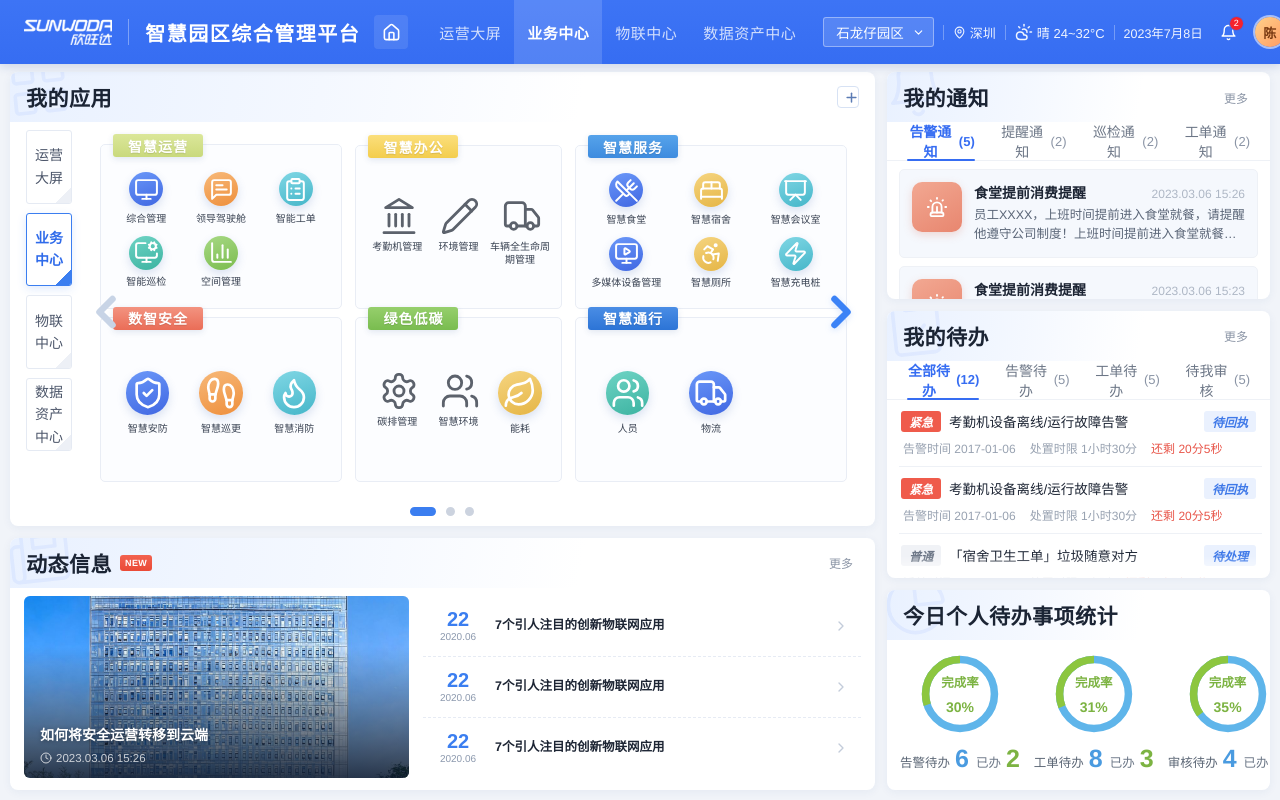
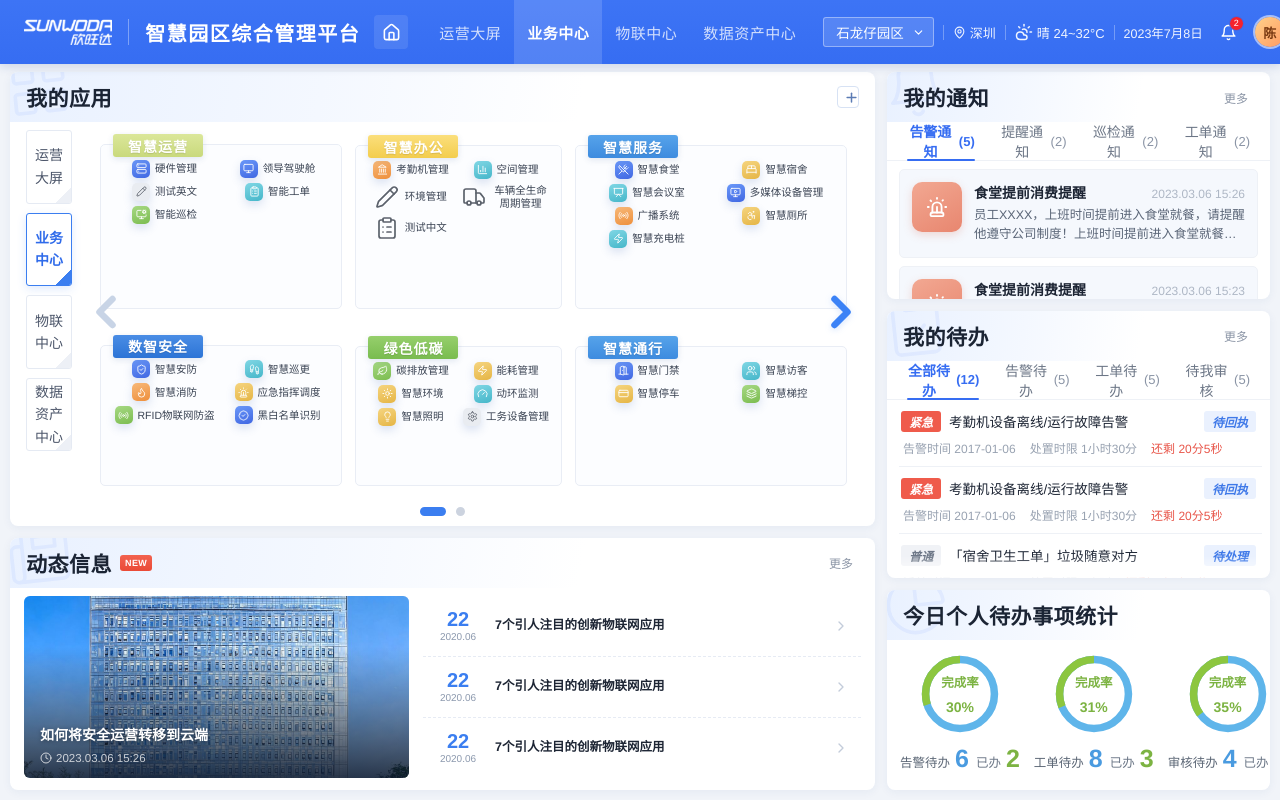
Before and after one commit to jeremyli1990228/xinwangda, a React (Vite) app: page / in a window 1280 px wide. Shown: the top 800 px of the page. Built offline with nearby package versions, Linux system fonts and the light colour scheme.

Commit message:
feat: sync home app content for all four categories
Align screen/biz/iot/data categories with design; add compact layout for dense groups.

```diff
--- a/src/components/MyApps.css
+++ b/src/components/MyApps.css
@@ -184,6 +184,12 @@
 .apps-page--grid .app-group {
   position: relative;
   min-height: 0;
+}
+
+/* 单分组页（物联中心、人脸识别等）占满整页 */
+.apps-page--grid .app-group:only-child {
+  grid-column: 1 / -1;
+  grid-row: 1 / -1;
 }
 
 .app-group__label {
@@ -410,3 +416,40 @@
   border-radius: 5px;
   background: #3b7ef0;
 }
+
+/* 高密度分组：图标与名称同行排布，避免卡片较小时文字与图标重叠 */
+.app-group.is-compact .app-group__grid {
+  column-gap: 6px;
+  row-gap: 1px;
+  align-content: start;
+}
+
+.app-group.is-compact .app-item {
+  flex-direction: row;
+  align-items: center;
+  justify-content: flex-start;
+  gap: 5px;
+  min-height: 0;
+}
+
+.app-group.is-compact .app-item__ico {
+  flex: none;
+  width: 18px;
+  height: 18px;
+  border-radius: 5px;
+}
+
+.app-group.is-compact .app-item__ico svg {
+  width: 11px;
+  height: 11px;
+}
+
+.app-group.is-compact .app-item__name {
+  max-width: none;
+  font-size: 10.5px;
+  line-height: 1.25;
+  white-space: normal;
+  overflow: visible;
+  text-overflow: clip;
+  word-break: break-all;
+}
--- a/src/components/MyApps.tsx
+++ b/src/components/MyApps.tsx
@@ -58,7 +58,7 @@ function GroupCard({ group, useArea }: { group: AppGroup; useArea: boolean }) {
       <span className={`app-group__label tone-${group.tone}`}>{group.title}</span>
       <div
         className="app-group__grid"
-        style={{ gridTemplateColumns: `repeat(${group.cols}, minmax(0, 1fr))` }}
+        style={{ gridTemplateColumns: `repeat(${group.compact ? 2 : group.cols}, minmax(0, 1fr))` }}
       >
         {group.apps.map((app) => (
           <AppButton key={app.id} app={app} compact={group.compact} roomy={roomy} />
--- a/src/data/apps.ts
+++ b/src/data/apps.ts
@@ -31,7 +31,122 @@ export interface AppCategory {
   pages: AppPage[]
 }
 
-/* 首页核心马赛克布局，百分比坐标严格对齐设计稿 */
+/* 运营大屏：按设计稿分为安全、通行、能源、设备、办公、生产、场景/系统/资源/数据管理 */
+const screenPage1: AppPage = {
+  id: 'screen-1',
+  layout: 'grid',
+  groups: [
+    {
+      id: 's-safety',
+      title: '安全',
+      tone: 'lime',
+      cols: 2,
+      apps: [
+        { id: 's1', name: '安防', icon: 'shield', tone: 'blue' },
+        { id: 's2', name: '消防', icon: 'flame', tone: 'orange' },
+        { id: 's3', name: '巡更', icon: 'footprints', tone: 'teal' },
+        { id: 's4', name: '应急', icon: 'siren', tone: 'gold' }
+      ]
+    },
+    {
+      id: 's-pass',
+      title: '通行',
+      tone: 'yellow',
+      cols: 2,
+      apps: [
+        { id: 's5', name: '人员', icon: 'users', tone: 'blue' },
+        { id: 's6', name: '车辆', icon: 'truck', tone: 'teal' },
+        { id: 's7', name: '物流', icon: 'bus', tone: 'orange' }
+      ]
+    },
+    {
+      id: 's-energy',
+      title: '能源',
+      tone: 'green',
+      cols: 2,
+      apps: [
+        { id: 's8', name: '碳排放', icon: 'leaf', tone: 'green' },
+        { id: 's9', name: '能耗', icon: 'zap', tone: 'gold' }
+      ]
+    },
+    {
+      id: 's-device',
+      title: '设备',
+      tone: 'blue',
+      cols: 3,
+      apps: [
+        { id: 's10', name: '冷源', icon: 'waves', tone: 'teal' },
+        { id: 's11', name: '工艺气体', icon: 'gauge', tone: 'orange' },
+        { id: 's12', name: '配电', icon: 'plug', tone: 'gold' },
+        { id: 's13', name: '给排水', icon: 'droplets', tone: 'blue' },
+        { id: 's14', name: '电梯', icon: 'layers', tone: 'green' },
+        { id: 's15', name: '照明', icon: 'lightbulb', tone: 'gold' }
+      ]
+    },
+    {
+      id: 's-office',
+      title: '办公',
+      tone: 'royal',
+      cols: 2,
+      apps: [
+        { id: 's16', name: '环境', icon: 'sun', tone: 'gold' },
+        { id: 's17', name: '会议室', icon: 'presentation', tone: 'blue' },
+        { id: 's18', name: '服务', icon: 'phone', tone: 'teal' }
+      ]
+    },
+    {
+      id: 's-produce',
+      title: '生产',
+      tone: 'orange',
+      cols: 1,
+      apps: [{ id: 's19', name: '生产', icon: 'gauge', tone: 'orange' }]
+    }
+  ]
+}
+
+const screenPage2: AppPage = {
+  id: 'screen-2',
+  layout: 'grid',
+  groups: [
+    {
+      id: 's-scene',
+      title: '场景管理',
+      tone: 'blue',
+      cols: 1,
+      apps: [{ id: 's20', name: '场景中心', icon: 'monitorPlay', tone: 'teal' }]
+    },
+    {
+      id: 's-system',
+      title: '系统管理',
+      tone: 'royal',
+      cols: 2,
+      apps: [
+        { id: 's21', name: '登陆日志', icon: 'folder', tone: 'gray' },
+        { id: 's22', name: '操作日志', icon: 'pencil', tone: 'gray' }
+      ]
+    },
+    {
+      id: 's-resource',
+      title: '资源管理',
+      tone: 'green',
+      cols: 2,
+      apps: [
+        { id: 's23', name: 'HDR', icon: 'camera', tone: 'blue' },
+        { id: 's24', name: '图片', icon: 'layers', tone: 'teal' },
+        { id: 's25', name: '模型', icon: 'share', tone: 'orange' }
+      ]
+    },
+    {
+      id: 's-data',
+      title: '数据管理',
+      tone: 'lime',
+      cols: 1,
+      apps: [{ id: 's26', name: '数据管理', icon: 'database', tone: 'blue' }]
+    }
+  ]
+}
+
+/* 业务中心：首页按设计稿分组，第 7 个人脸识别单独一页 */
 const mosaicBiz: AppPage = {
   id: 'biz-1',
   layout: 'mosaic',
@@ -41,25 +156,29 @@ const mosaicBiz: AppPage = {
       title: '智慧运营',
       tone: 'lime',
       cols: 3,
+      compact: true,
       area: { x: 0, y: 0, w: 32.4, h: 47.9 },
       apps: [
-        { id: 'a1', name: '综合管理', icon: 'monitor', tone: 'blue' },
-        { id: 'a2', name: '领导驾驶舱', icon: 'chat', tone: 'orange' },
-        { id: 'a3', name: '智能工单', icon: 'clipboard', tone: 'teal' },
-        { id: 'a4', name: '智能巡检', icon: 'monitorCog', tone: 'mint' },
-        { id: 'a5', name: '空间管理', icon: 'chart', tone: 'green' }
+        { id: 'a1', name: '硬件管理', icon: 'server', tone: 'blue' },
+        { id: 'a2', name: '领导驾驶舱', icon: 'monitor', tone: 'blue' },
+        { id: 'a3', name: '测试英文', icon: 'pencil', tone: 'gray' },
+        { id: 'a4', name: '智能工单', icon: 'clipboard', tone: 'teal' },
+        { id: 'a5', name: '智能巡检', icon: 'monitorCog', tone: 'green' }
       ]
     },
     {
       id: 'g-office',
       title: '智慧办公',
       tone: 'yellow',
-      cols: 3,
+      cols: 2,
+      compact: true,
       area: { x: 34.2, y: 0.4, w: 27.6, h: 47.5 },
       apps: [
-        { id: 'b1', name: '考勤机管理', icon: 'landmark', tone: 'gray', flat: true },
-        { id: 'b2', name: '环境管理', icon: 'pencil', tone: 'gray', flat: true },
-        { id: 'b3', name: '车辆全生命周期管理', icon: 'truck', tone: 'gray', flat: true }
+        { id: 'b1', name: '考勤机管理', icon: 'landmark', tone: 'orange' },
+        { id: 'b2', name: '空间管理', icon: 'chart', tone: 'teal' },
+        { id: 'b3', name: '环境管理', icon: 'pencil', tone: 'gray', flat: true },
+        { id: 'b4', name: '车辆全生命周期管理', icon: 'truck', tone: 'gray', flat: true },
+        { id: 'b5', name: '测试中文', icon: 'clipboard', tone: 'gray', flat: true }
       ]
     },
     {
@@ -67,49 +186,62 @@ const mosaicBiz: AppPage = {
       title: '智慧服务',
       tone: 'blue',
       cols: 3,
+      compact: true,
       area: { x: 63.6, y: 0.4, w: 36.4, h: 47.5 },
       apps: [
         { id: 'c1', name: '智慧食堂', icon: 'utensils', tone: 'blue' },
         { id: 'c2', name: '智慧宿舍', icon: 'bed', tone: 'gold' },
         { id: 'c3', name: '智慧会议室', icon: 'presentation', tone: 'teal' },
         { id: 'c4', name: '多媒体设备管理', icon: 'monitorPlay', tone: 'blue' },
-        { id: 'c5', name: '智慧厕所', icon: 'accessible', tone: 'gold' },
-        { id: 'c6', name: '智慧充电桩', icon: 'zap', tone: 'teal' }
+        { id: 'c5', name: '广播系统', icon: 'radio', tone: 'orange' },
+        { id: 'c6', name: '智慧厕所', icon: 'accessible', tone: 'gold' },
+        { id: 'c7', name: '智慧充电桩', icon: 'zap', tone: 'teal' }
       ]
     },
     {
-      id: 'g-safe',
+      id: 'g-safety',
       title: '数智安全',
-      tone: 'orange',
+      tone: 'royal',
       cols: 3,
-      area: { x: 0, y: 50.3, w: 32.4, h: 47.9 },
+      compact: true,
+      area: { x: 0, y: 58.4, w: 32.4, h: 41.2 },
       apps: [
         { id: 'd1', name: '智慧安防', icon: 'shield', tone: 'blue' },
-        { id: 'd2', name: '智慧巡更', icon: 'footprints', tone: 'orange' },
-        { id: 'd3', name: '智慧消防', icon: 'flame', tone: 'teal' }
+        { id: 'd2', name: '智慧巡更', icon: 'footprints', tone: 'teal' },
+        { id: 'd3', name: '智慧消防', icon: 'flame', tone: 'orange' },
+        { id: 'd4', name: '应急指挥调度', icon: 'siren', tone: 'gold' },
+        { id: 'd5', name: 'RFID物联网防盗', icon: 'radio', tone: 'green' },
+        { id: 'd6', name: '黑白名单识别', icon: 'badge', tone: 'blue' }
       ]
     },
     {
-      id: 'g-lowcarbon',
+      id: 'g-green',
       title: '绿色低碳',
       tone: 'green',
       cols: 3,
-      area: { x: 34.2, y: 50.3, w: 27.6, h: 47.9 },
+      compact: true,
+      area: { x: 34.2, y: 58.8, w: 27.6, h: 40.8 },
       apps: [
-        { id: 'e1', name: '碳排管理', icon: 'cog', tone: 'gray', flat: true },
-        { id: 'e2', name: '智慧环境', icon: 'users', tone: 'gray', flat: true },
-        { id: 'e3', name: '能耗', icon: 'leaf', tone: 'gold' }
+        { id: 'e1', name: '碳排放管理', icon: 'leaf', tone: 'green' },
+        { id: 'e2', name: '能耗管理', icon: 'zap', tone: 'gold' },
+        { id: 'e3', name: '智慧环境', icon: 'sun', tone: 'gold' },
+        { id: 'e4', name: '动环监测', icon: 'gauge', tone: 'teal' },
+        { id: 'e5', name: '智慧照明', icon: 'lightbulb', tone: 'gold' },
+        { id: 'e6', name: '工务设备管理', icon: 'cog', tone: 'gray' }
       ]
     },
     {
       id: 'g-pass',
       title: '智慧通行',
-      tone: 'royal',
-      cols: 3,
-      area: { x: 63.6, y: 50.3, w: 36.4, h: 47.9 },
+      tone: 'blue',
+      cols: 2,
+      compact: true,
+      area: { x: 63.6, y: 58.8, w: 36.4, h: 40.8 },
       apps: [
-        { id: 'f1', name: '人员', icon: 'users', tone: 'mint' },
-        { id: 'f2', name: '物流', icon: 'truck', tone: 'blue' }
+        { id: 'f1', name: '智慧门禁', icon: 'door', tone: 'blue' },
+        { id: 'f2', name: '智慧访客', icon: 'users', tone: 'teal' },
+        { id: 'f3', name: '智慧停车', icon: 'card', tone: 'gold' },
+        { id: 'f4', name: '智慧梯控', icon: 'layers', tone: 'green' }
       ]
     }
   ]
@@ -120,194 +252,60 @@ const bizPage2: AppPage = {
   layout: 'grid',
   groups: [
     {
-      id: 'g-logistics',
-      title: '智慧后勤',
-      tone: 'yellow',
+      id: 'g-face',
+      title: '人脸识别',
+      tone: 'blue',
       cols: 4,
       apps: [
-        { id: 'h1', name: '智慧餐饮', icon: 'utensils', tone: 'blue' },
-        { id: 'h2', name: '宿舍管理', icon: 'bed', tone: 'gold' },
-        { id: 'h3', name: '工服管理', icon: 'shirt', tone: 'mint' },
-        { id: 'h4', name: '班车管理', icon: 'bus', tone: 'orange' }
-      ]
-    },
-    {
-      id: 'g-energy',
-      title: '智慧能源',
-      tone: 'green',
-      cols: 4,
-      apps: [
-        { id: 'i1', name: '能耗监测', icon: 'gauge', tone: 'green' },
-        { id: 'i2', name: '光伏管理', icon: 'sun', tone: 'gold' },
-        { id: 'i3', name: '储能管理', icon: 'plug', tone: 'teal' },
-        { id: 'i4', name: '碳资产管理', icon: 'leaf', tone: 'green' }
-      ]
-    },
-    {
-      id: 'g-safety',
-      title: '安全生产',
-      tone: 'orange',
-      cols: 4,
-      apps: [
-        { id: 'j1', name: '安全巡检', icon: 'shield', tone: 'blue' },
-        { id: 'j2', name: '隐患管理', icon: 'siren', tone: 'orange' },
-        { id: 'j3', name: '应急预案', icon: 'clipboard', tone: 'teal' },
-        { id: 'j4', name: '培训考试', icon: 'users', tone: 'mint' }
+        { id: 'h1', name: '通行概览', icon: 'chart', tone: 'blue' },
+        { id: 'h2', name: '识别记录', icon: 'camera', tone: 'teal' },
+        { id: 'h3', name: '考勤管理', icon: 'landmark', tone: 'orange' },
+        { id: 'h4', name: '人员管理', icon: 'users', tone: 'blue' },
+        { id: 'h5', name: '设备管理', icon: 'server', tone: 'green' },
+        { id: 'h6', name: '通行管理', icon: 'share', tone: 'teal' },
+        { id: 'h7', name: '访客管理', icon: 'phone', tone: 'gold' }
       ]
     }
   ]
 }
 
-const bizPage3: AppPage = {
-  id: 'biz-3',
+/* 物联中心：单分组完整展示 */
+const iotPage: AppPage = {
+  id: 'iot-1',
   layout: 'grid',
   groups: [
     {
-      id: 'g-parking',
-      title: '智慧停车',
+      id: 'iot-all',
+      title: '物联中心',
       tone: 'blue',
-      cols: 4,
+      cols: 5,
       apps: [
-        { id: 'k1', name: '车位管理', icon: 'car', tone: 'blue' },
-        { id: 'k2', name: '车辆识别', icon: 'camera', tone: 'mint' },
-        { id: 'k3', name: '收费管理', icon: 'card', tone: 'gold' },
-        { id: 'k4', name: '停车引导', icon: 'layers', tone: 'teal' }
-      ]
-    },
-    {
-      id: 'g-light',
-      title: '智慧照明',
-      tone: 'lime',
-      cols: 4,
-      apps: [
-        { id: 'l1', name: '照明控制', icon: 'lightbulb', tone: 'gold' },
-        { id: 'l2', name: '场景策略', icon: 'sparkles', tone: 'blue' },
-        { id: 'l3', name: '故障告警', icon: 'siren', tone: 'orange' }
-      ]
-    },
-    {
-      id: 'g-water',
-      title: '智慧水务',
-      tone: 'royal',
-      cols: 4,
-      apps: [
-        { id: 'm1', name: '用水监测', icon: 'droplets', tone: 'teal' },
-        { id: 'm2', name: '管网管理', icon: 'waves', tone: 'blue' },
-        { id: 'm3', name: '水质管理', icon: 'gauge', tone: 'mint' }
+        { id: 'i1', name: '首页', icon: 'monitor', tone: 'blue' },
+        { id: 'i2', name: '设备管理', icon: 'server', tone: 'teal' },
+        { id: 'i3', name: '设备接入', icon: 'plug', tone: 'orange' },
+        { id: 'i4', name: '事件中心', icon: 'siren', tone: 'gold' },
+        { id: 'i5', name: '数据采集', icon: 'database', tone: 'green' },
+        { id: 'i6', name: '通知管理', icon: 'chat', tone: 'blue' },
+        { id: 'i7', name: '视频网关', icon: 'video', tone: 'teal' },
+        { id: 'i8', name: '日志管理', icon: 'folder', tone: 'gray' },
+        { id: 'i9', name: '数据流转', icon: 'share', tone: 'orange' },
+        { id: 'i10', name: '个人设置', icon: 'cog', tone: 'gray' }
       ]
     }
   ]
 }
 
-const screenPage: AppPage = {
-  id: 'screen-1',
-  layout: 'grid',
-  groups: [
-    {
-      id: 's1',
-      title: '综合态势',
-      tone: 'blue',
-      cols: 4,
-      apps: [
-        { id: 'n1', name: '园区总览', icon: 'monitor', tone: 'blue' },
-        { id: 'n2', name: '能耗态势', icon: 'chart', tone: 'green' },
-        { id: 'n3', name: '安防态势', icon: 'shield', tone: 'blue' },
-        { id: 'n4', name: '通行态势', icon: 'footprints', tone: 'orange' }
-      ]
-    },
-    {
-      id: 's2',
-      title: '运营指标',
-      tone: 'green',
-      cols: 4,
-      apps: [
-        { id: 'o1', name: '经营指标', icon: 'gauge', tone: 'mint' },
-        { id: 'o2', name: '工单效率', icon: 'clipboard', tone: 'teal' },
-        { id: 'o3', name: '人员效能', icon: 'users', tone: 'mint' },
-        { id: 'o4', name: '碳排看板', icon: 'leaf', tone: 'green' }
-      ]
-    },
-    {
-      id: 's3',
-      title: '视频中心',
-      tone: 'royal',
-      cols: 4,
-      apps: [
-        { id: 'p1', name: '视频巡查', icon: 'video', tone: 'blue' },
-        { id: 'p2', name: '重点点位', icon: 'camera', tone: 'teal' },
-        { id: 'p3', name: '告警中心', icon: 'siren', tone: 'orange' }
-      ]
-    }
-  ]
-}
-
-const iotPage: AppPage = {
-  id: 'iot-1',
-  layout: 'grid',
-  groups: [
-    {
-      id: 'i1',
-      title: '设备接入',
-      tone: 'blue',
-      cols: 4,
-      apps: [
-        { id: 'q1', name: '设备台账', icon: 'harddrive', tone: 'blue' },
-        { id: 'q2', name: '网关管理', icon: 'router', tone: 'teal' },
-        { id: 'q3', name: '传感器', icon: 'radio', tone: 'mint' },
-        { id: 'q4', name: '网络拓扑', icon: 'network', tone: 'gold' }
-      ]
-    },
-    {
-      id: 'i2',
-      title: '视频物联',
-      tone: 'lime',
-      cols: 4,
-      apps: [
-        { id: 'r1', name: '摄像头管理', icon: 'camera', tone: 'blue' },
-        { id: 'r2', name: '录像管理', icon: 'video', tone: 'teal' },
-        { id: 'r3', name: 'AI 分析', icon: 'monitorPlay', tone: 'mint' }
-      ]
-    },
-    {
-      id: 'i3',
-      title: '门禁通行',
-      tone: 'orange',
-      cols: 4,
-      apps: [
-        { id: 't1', name: '门禁设备', icon: 'door', tone: 'blue' },
-        { id: 't2', name: '访客机', icon: 'users', tone: 'mint' },
-        { id: 't3', name: '对讲设备', icon: 'phone', tone: 'orange' },
-        { id: 't4', name: '充电桩', icon: 'zap', tone: 'gold' }
-      ]
-    }
-  ]
-}
-
+/* 数据资产中心：与设计稿一致，仅一个名为 12112 的空分组 */
 const dataPage: AppPage = {
   id: 'data-1',
   layout: 'grid',
   groups: [
     {
-      id: 'd1',
-      title: '数据目录',
+      id: 'data-empty',
+      title: '12112',
       tone: 'blue',
-      cols: 4,
-      apps: [
-        { id: 'u1', name: '数据资源目录', icon: 'folder', tone: 'blue' },
-        { id: 'u2', name: '主数据管理', icon: 'database', tone: 'teal' },
-        { id: 'u3', name: '数据服务', icon: 'server', tone: 'mint' }
-      ]
-    },
-    {
-      id: 'd2',
-      title: '指标体系',
-      tone: 'green',
-      cols: 4,
-      apps: [
-        { id: 'v1', name: '指标中心', icon: 'gauge', tone: 'mint' },
-        { id: 'v2', name: '数据质量', icon: 'badge', tone: 'green' },
-        { id: 'v3', name: '数据共享', icon: 'share', tone: 'blue' }
-      ]
+      cols: 1,
+      apps: []
     }
   ]
 }
@@ -354,8 +352,8 @@ export const screenModeC: AppGroup[] = [
 ]
 
 export const appCategories: AppCategory[] = [
-  { id: 'screen', name: '运营大屏', pages: [screenPage] },
-  { id: 'biz', name: '业务中心', pages: [mosaicBiz, bizPage2, bizPage3] },
+  { id: 'screen', name: '运营大屏', pages: [screenPage1, screenPage2] },
+  { id: 'biz', name: '业务中心', pages: [mosaicBiz, bizPage2] },
   { id: 'iot', name: '物联中心', pages: [iotPage] },
   { id: 'data', name: '数据资产中心', pages: [dataPage] }
 ]
```
